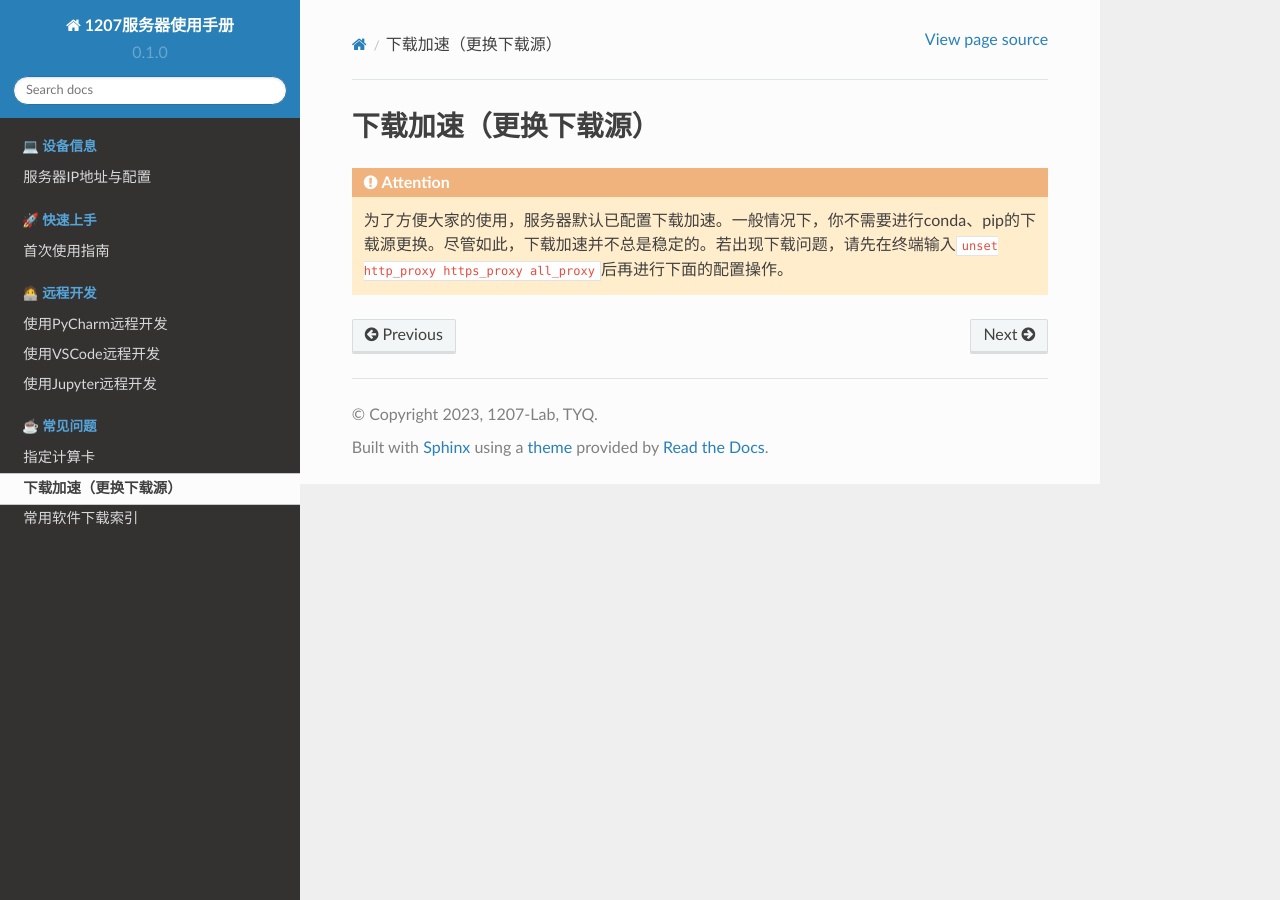
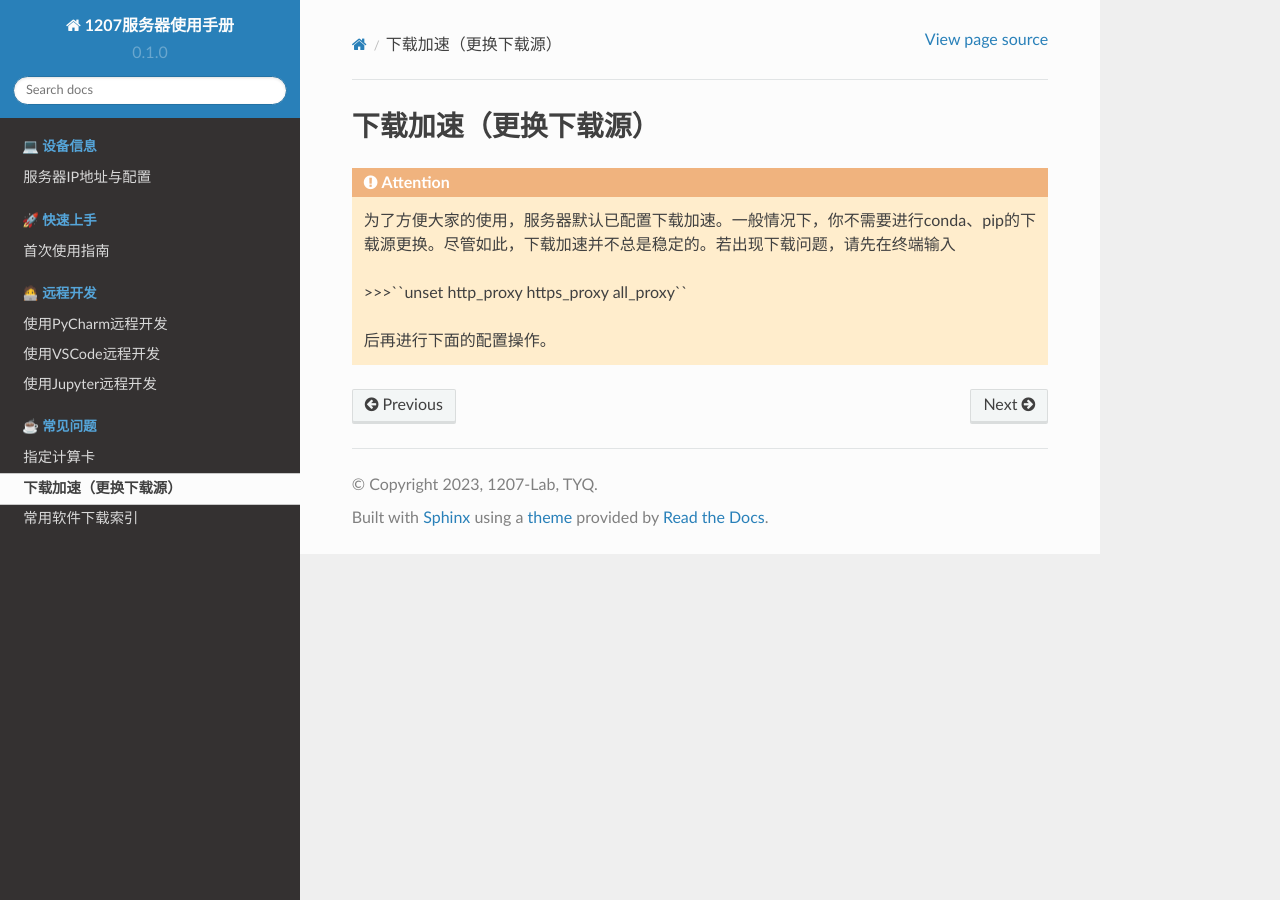
Before and after one commit to TangYuanqing/1207-server-docs, a Sphinx documentation site: the page built from docs/source/question/q2.rst, in a window 1280 px wide. Built offline with Sphinx 7.4.7 and the Read the Docs theme 2.0.0, drawn with Linux system fonts in a browser that asks for light colours.

Commit message:
Please enter the commit message for your changes. Lines starting with '#' will be ignored, and an empty message aborts the commit.
On branch main
Your branch is up to date with 'origin/main'.

Changes to be committed:
	modified:   docs/source/question/q2.rst

```diff
--- a/docs/source/question/q2.rst
+++ b/docs/source/question/q2.rst
@@ -1,4 +1,8 @@
 下载加速（更换下载源）
 ===================
 .. attention::
-    为了方便大家的使用，服务器默认已配置下载加速。一般情况下，你不需要进行conda、pip的下载源更换。尽管如此，下载加速并不总是稳定的。若出现下载问题，请先在终端输入\ ``unset http_proxy https_proxy all_proxy``\ 后再进行下面的配置操作。
+    为了方便大家的使用，服务器默认已配置下载加速。一般情况下，你不需要进行conda、pip的下载源更换。尽管如此，下载加速并不总是稳定的。若出现下载问题，请先在终端输入
+
+    >>>``unset http_proxy https_proxy all_proxy``
+
+    后再进行下面的配置操作。
```
